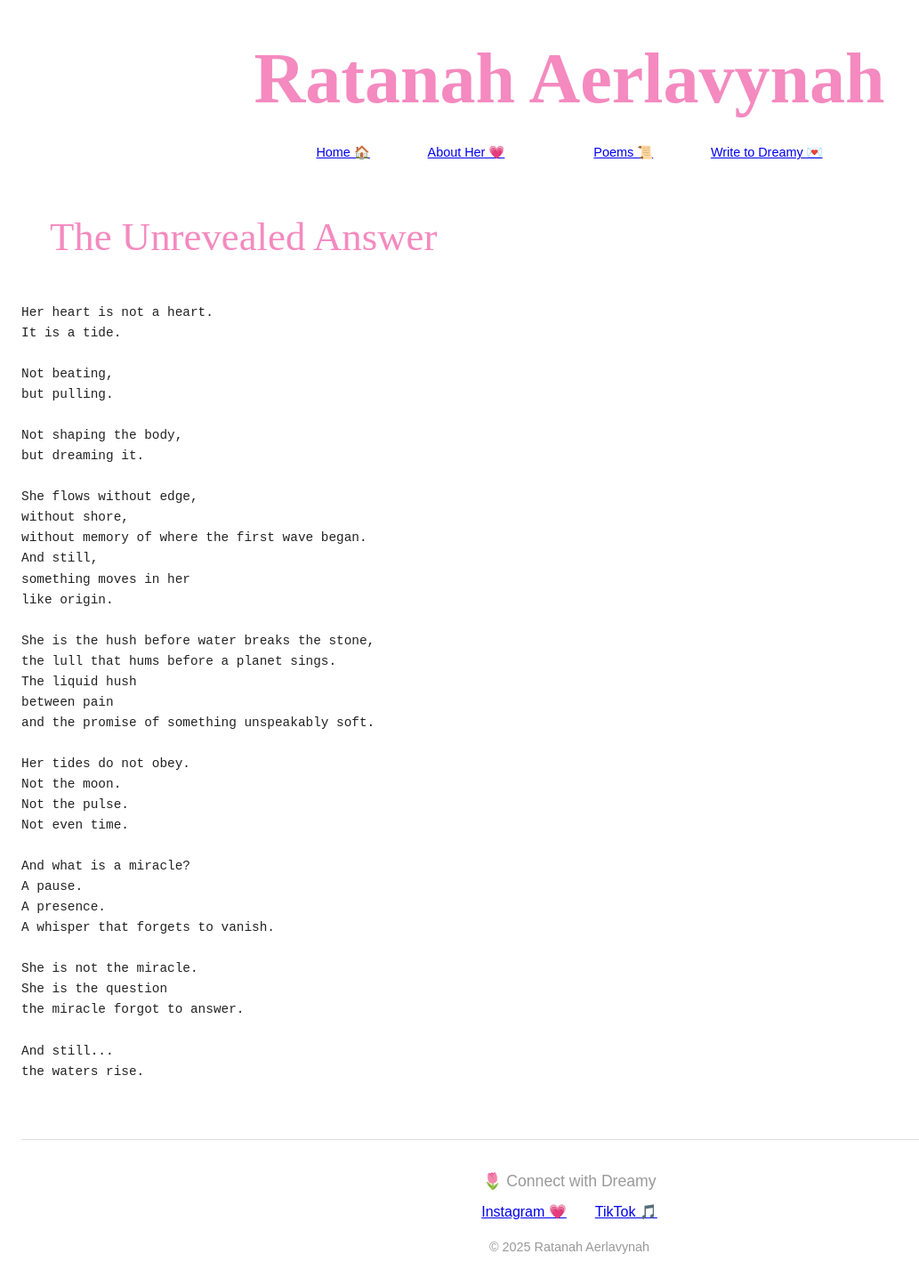
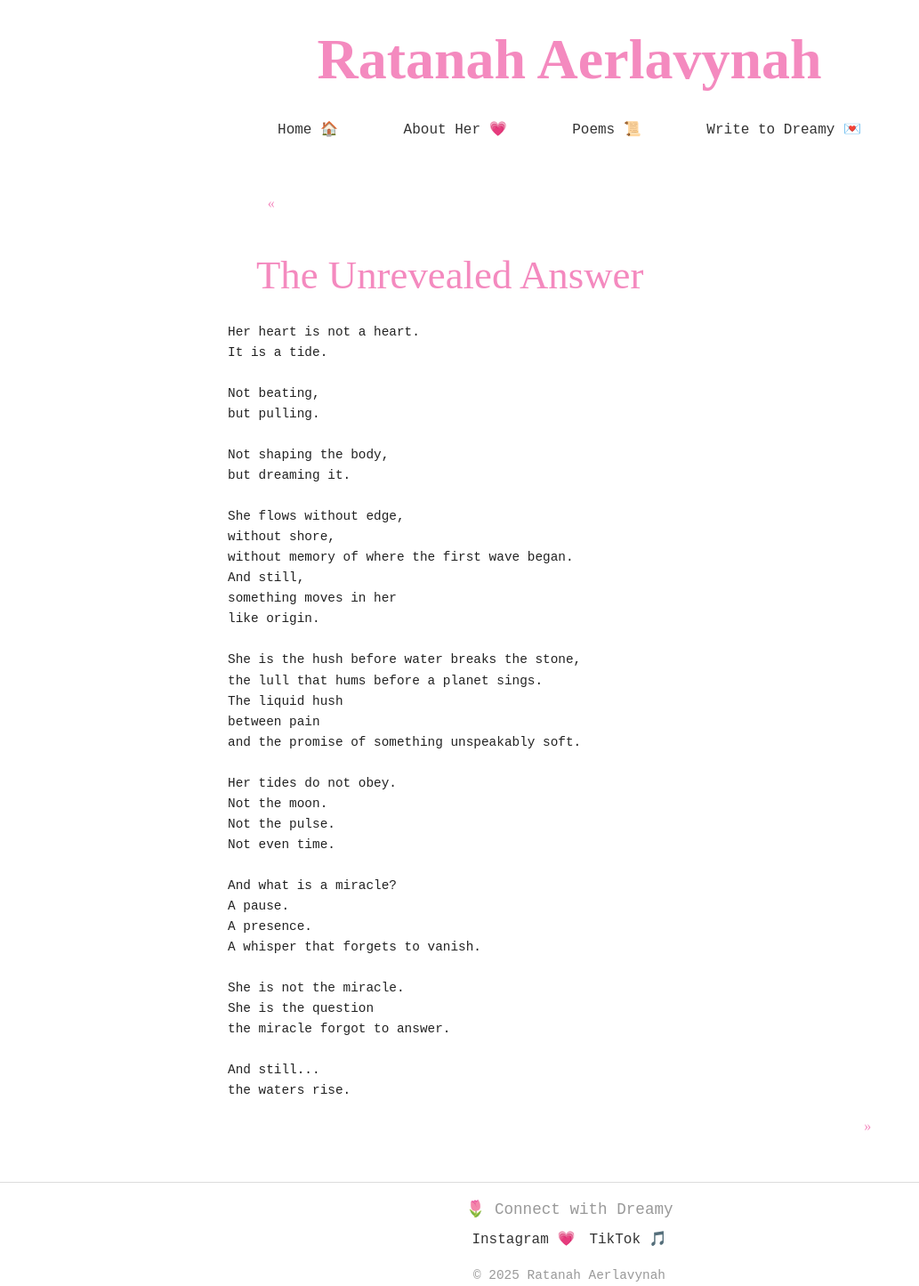
Before and after one commit to ratanahaerlavynah/dreamy, a Jekyll site: the page built from _poems/4-unrevealed-answer.md, in a window 1280 px wide. Shown: the whole page at 89% size, without its empty margins (0-1033 px from the left). Built offline with Jekyll 4.4.1, drawn with Linux system fonts in a browser that asks for light colours; some web fonts are replaced.

Commit message:
Affiche uniquement prev en haut et next en bas sur pages poème

```diff
--- a/_layouts/default.html
+++ b/_layouts/default.html
@@ -4,40 +4,32 @@
   <meta charset="UTF-8" />
   <meta name="viewport" content="width=device-width, initial-scale=1.0" />
   <title>{{ page.title }} — Aerlavynah</title>
-    <link rel="stylesheet" href="/assets/style.css" />
+  <link rel="stylesheet" href="{{ site.baseurl }}/assets/style.css" />
   <link href="https://fonts.googleapis.com/css2?family=Italianno&display=swap" rel="stylesheet">
 </head>
 
-  <body style="font-family: sans-serif; margin: 1.5rem; line-height: 1.6;">
-    <header style="text-align: center; margin-bottom: 3rem;">
+  <body class="site-body">
+  <header class="site-header">
     <h1 id="site-title">Ratanah Aerlavynah</h1>
-      <nav>
-        <a href="/" style="margin: 0 rem;">Home 🏠</a>
-        <a href="/about" style="margin: 0 3rem;">About Her 💗</a>
-        <a href="/poems" style="margin: 0 3rem;">Poems 📜</a>
+    <nav class="site-nav">
+      <a href="/">Home 🏠</a>
+      <a href="/about">About Her 💗</a>
+      <a href="/poems">Poems 📜</a>
       <a href="/letterbox.html">Write to Dreamy 💌</a>
     </nav>
   </header>
 
-    <main>
+  <main class="site-container">
     {{ content }}
   </main>
 
-    <footer style="text-align: center; margin-top: 4rem; padding-top: 2rem; border-top: 1px solid #ddd;">
-      <div style="font-size: 1.1rem; margin-bottom: 0.5rem;">
-        🌷 Connect with Dreamy
+  <footer class="site-footer">
+    <div class="footer-connect">🌷 Connect with Dreamy</div>
+    <div class="footer-links">
+      <a href="https://instagram.com/aerlavynah" target="_blank" rel="noopener noreferrer">Instagram 💗</a>
+      <a href="https://www.tiktok.com/@aerlavynah" target="_blank" rel="noopener noreferrer">TikTok 🎵</a>
     </div>
-
-      <div style="display: flex; justify-content: center; gap: 2rem; font-size: 1rem;">
-        <a href="instagram://user?username=aerlavynah"
-           onclick="window.location.href='https://instagram.com/aerlavynah'; return false;"
-           target="_blank" rel="noopener noreferrer">Instagram 💗</a>
-
-        <a href="https://www.tiktok.com/@aerlavynah"
-           target="_blank" rel="noopener noreferrer">TikTok 🎵</a>
-      </div>
-
-      <p style="font-size: 0.9rem; color: #999; margin-top: 1rem;">© {{ site.time | date: "%Y" }} Ratanah Aerlavynah</p>
+    <p class="footer-copy">© {{ site.time | date: "%Y" }} Ratanah Aerlavynah</p>
   </footer>
 </body>
 </html>
--- a/_layouts/poem.html
+++ b/_layouts/poem.html
@@ -2,6 +2,32 @@
 layout: default
 ---
 <main>
+  {% assign poems_sorted = site.poems | sort: "order" %}
+  {% assign current_index = nil %}
+  {% for p in poems_sorted %}
+    {% if p.url == page.url %}
+      {% assign current_index = forloop.index0 %}
+    {% endif %}
+  {% endfor %}
+
+  <!-- Lien précédent en haut à gauche (uniquement si pas premier) -->
+  {% if current_index != nil and current_index > 0 %}
+    {% assign prev = poems_sorted[current_index | minus: 1] %}
+    <nav class="poem-nav-top">
+      <a class="poem-nav-prev" href="{{ prev.url }}">« {{ prev.title }}</a>
+    </nav>
+  {% endif %}
+
+  <!-- Titre principal -->
   <h2 class="poem-title">{{ page.title }}</h2>
+  <!-- Contenu du poème -->
   {{ content }}
+
+  <!-- Lien suivant en bas à droite (uniquement si pas dernier) -->
+  {% if current_index != nil and current_index < poems_sorted.size | minus: 1 %}
+    {% assign next = poems_sorted[current_index | plus: 1] %}
+    <nav class="poem-nav-bottom">
+      <a class="poem-nav-next" href="{{ next.url }}">{{ next.title }} »</a>
+    </nav>
+  {% endif %}
 </main>
--- a/assets/style.css
+++ b/assets/style.css
@@ -86,8 +86,209 @@
   text-align: left;
   margin: 2rem 0 1rem 2rem;   /* left indent */
 }
-
 /* override the poem header wrapper that previously centred text */
 article.post-h-entry header {
   text-align: left !important;
 }
+
+/* Lien précédent en haut à gauche */
+.poem-nav-top {
+  text-align: left;
+  margin: 1rem 0 0.5rem 2rem;
+}
+.poem-nav-top a.poem-nav-prev {
+  font-family: 'Italianno', cursive;
+  font-size: 1rem;
+  color: #f48abf;
+  text-decoration: none;
+}
+.poem-nav-top a.poem-nav-prev:hover {
+  text-decoration: underline;
+}
+@media (max-width: 600px) {
+  .poem-nav-top {
+    margin: 1rem 0 0.5rem 0;
+    text-align: center;
+  }
+}
+
+/* Lien suivant en bas à droite */
+.poem-nav-bottom {
+  text-align: right;
+  margin: 1rem 2rem 2rem 0;
+}
+.poem-nav-bottom a.poem-nav-next {
+  font-family: 'Italianno', cursive;
+  font-size: 1rem;
+  color: #f48abf;
+  text-decoration: none;
+}
+.poem-nav-bottom a.poem-nav-next:hover {
+  text-decoration: underline;
+}
+@media (max-width: 600px) {
+  .poem-nav-bottom {
+    margin: 1rem 0 2rem 0;
+    text-align: center;
+  }
+}
+
+/* Corps global */
+.site-body {
+  margin: 0;
+  padding: 0;
+  font-family: 'Courier New', monospace; /* ou autre police de base */
+  line-height: 1.6;
+  color: #222;
+  background-color: #fff;
+}
+
+/* Container central pour le contenu */
+.site-container {
+  max-width: 800px;
+  margin: 0 auto;
+  padding: 0 1rem;
+  box-sizing: border-box;
+}
+
+/* Header */
+.site-header {
+  text-align: center;
+  margin-bottom: 2rem;
+  padding-top: 1rem;
+  padding-bottom: 1rem;
+}
+#site-title {
+  font-family: 'Italianno', cursive;
+  font-size: clamp(2rem, 5vw, 4rem);
+  margin: 0;
+  color: #f48abf;
+}
+
+/* Navigation principale */
+.site-nav {
+  display: flex;
+  flex-wrap: wrap;
+  justify-content: center;
+  gap: 1rem;
+  margin-top: 0.5rem;
+}
+.site-nav a {
+  text-decoration: none;
+  font-size: 1rem;
+  color: #333;
+  padding: 0.5rem 1rem;
+}
+.site-nav a:hover {
+  text-decoration: underline;
+}
+@media (max-width: 480px) {
+  .site-nav {
+    flex-direction: column;
+    align-items: center;
+  }
+  .site-nav a {
+    padding: 0.4rem 0.8rem;
+    font-size: 0.9rem;
+  }
+}
+
+/* Footer */
+.site-footer {
+  text-align: center;
+  margin-top: 3rem;
+  padding-top: 1rem;
+  border-top: 1px solid #ddd;
+}
+.footer-connect {
+  font-size: 1.1rem;
+  margin-bottom: 0.5rem;
+}
+.footer-links {
+  display: flex;
+  flex-wrap: wrap;
+  justify-content: center;
+  gap: 1rem;
+  font-size: 1rem;
+  margin-bottom: 1rem;
+}
+.footer-links a {
+  text-decoration: none;
+  color: #333;
+}
+.footer-links a:hover {
+  text-decoration: underline;
+}
+.footer-copy {
+  font-size: 0.9rem;
+  color: #999;
+  margin: 0;
+}
+
+/* Poem title (déjà présent) */
+.poem-title {
+  font-family: 'Italianno', cursive;
+  font-size: 2.8rem;
+  font-weight: 300;
+  color: #f48abf;
+  text-align: left;
+  margin-left: 2rem;
+  margin-top: 2rem;
+  margin-bottom: 1rem;
+}
+@media (max-width: 600px) {
+  .poem-title {
+    text-align: center;
+    margin-left: 0;
+    font-size: 2rem;
+  }
+}
+
+/* Navigation précédent/suivant */
+.poem-nav-top {
+  text-align: left;
+  margin: 1rem 0 0.5rem 2rem;
+}
+.poem-nav-top a.poem-nav-prev {
+  font-family: 'Italianno', cursive;
+  font-size: 1rem;
+  color: #f48abf;
+  text-decoration: none;
+}
+.poem-nav-top a.poem-nav-prev:hover {
+  text-decoration: underline;
+}
+@media (max-width: 600px) {
+  .poem-nav-top {
+    margin: 1rem 0 0.5rem 0;
+    text-align: center;
+  }
+}
+
+.poem-nav-bottom {
+  text-align: right;
+  margin: 1rem 2rem 2rem 0;
+}
+.poem-nav-bottom a.poem-nav-next {
+  font-family: 'Italianno', cursive;
+  font-size: 1rem;
+  color: #f48abf;
+  text-decoration: none;
+}
+.poem-nav-bottom a.poem-nav-next:hover {
+  text-decoration: underline;
+}
+@media (max-width: 600px) {
+  .poem-nav-bottom {
+    margin: 1rem 0 2rem 0;
+    text-align: center;
+  }
+}
+
+/* Images, code, tableaux, préformaté */
+img, pre, code, table {
+  max-width: 100%;
+  overflow-x: auto;
+}
+
+/* Éventuelles autres règles existantes peuvent rester ou être ajustées */
```
Lines whose indentation alone changed are shown as unchanged.
